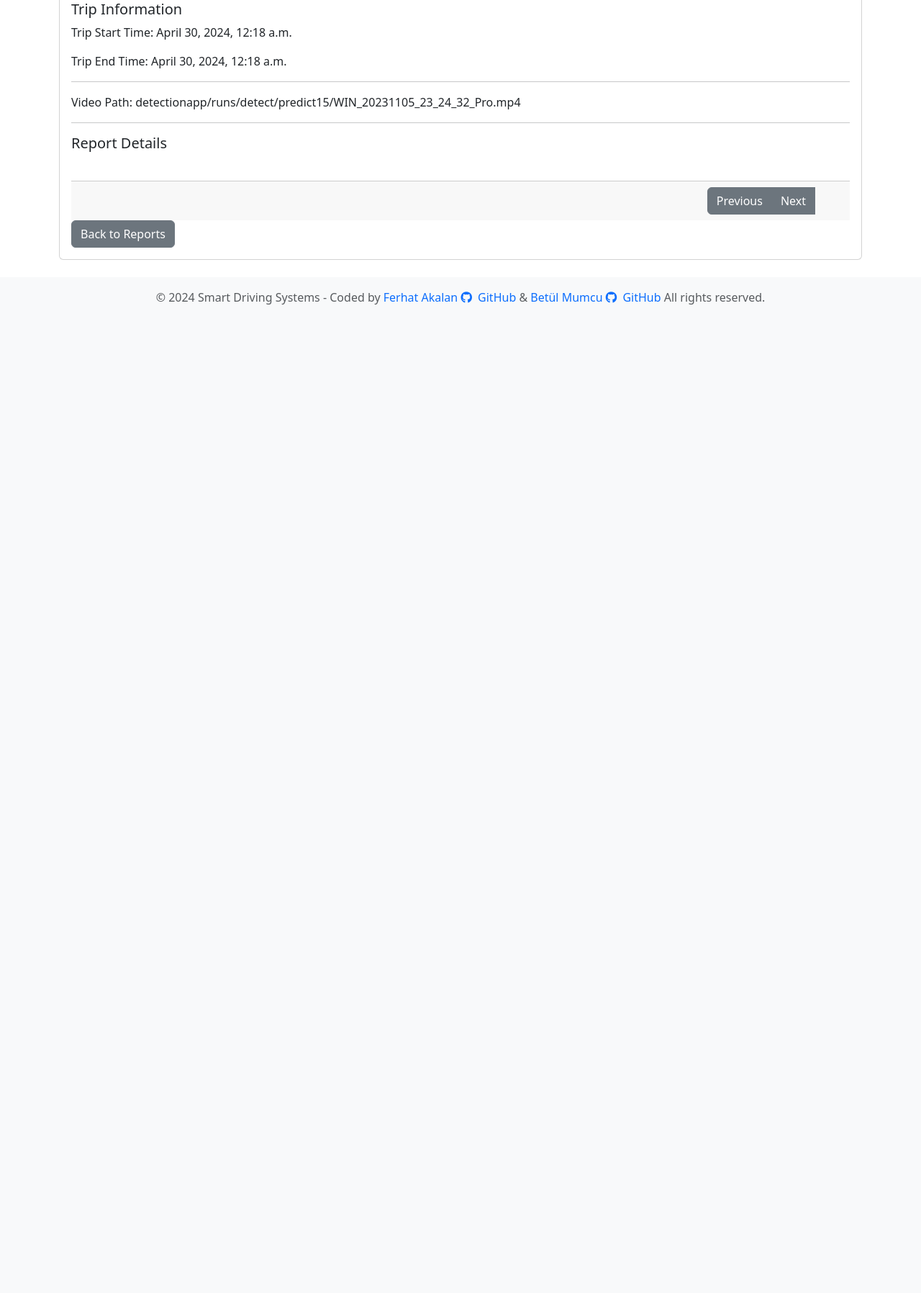
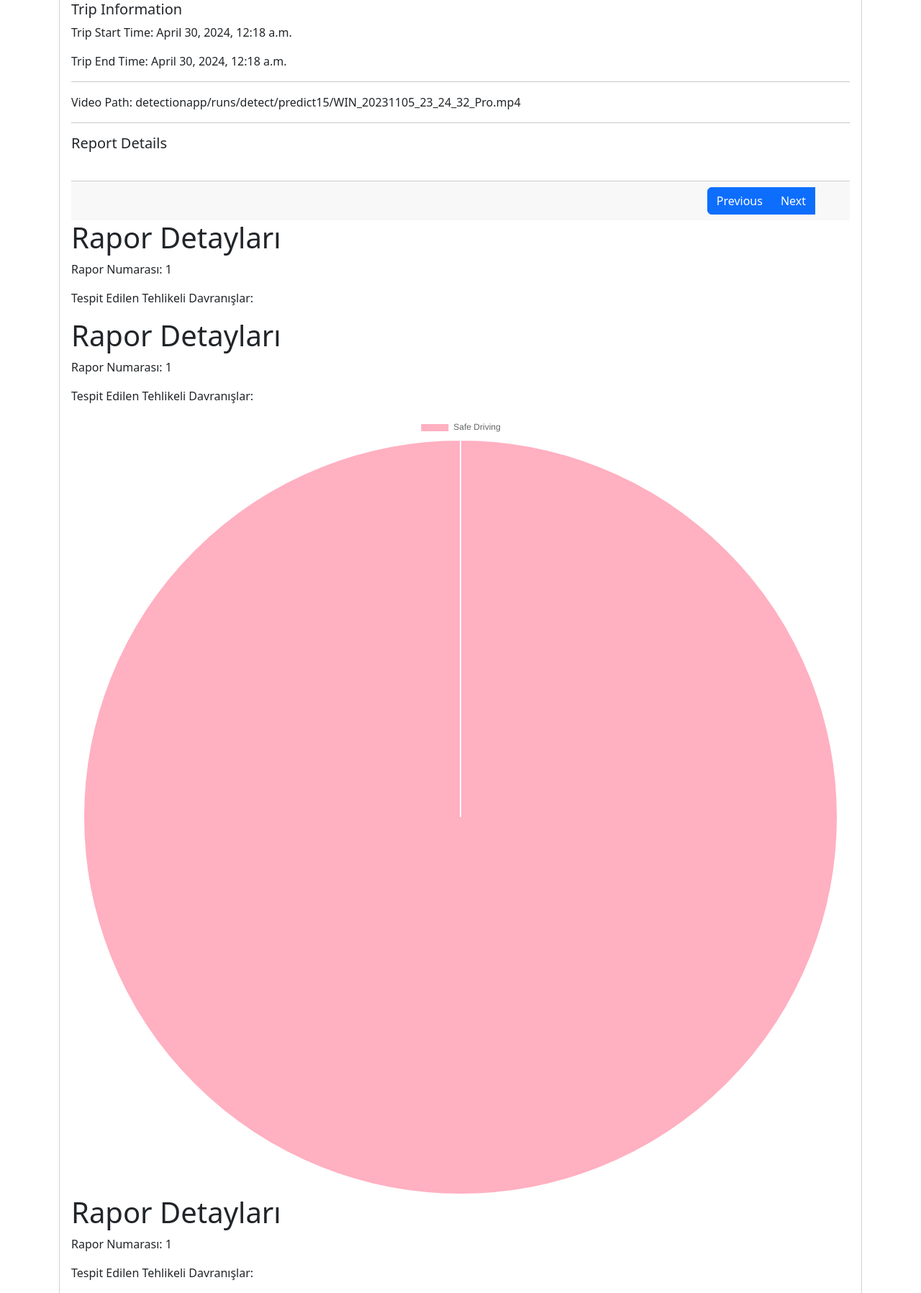
Before and after one commit to FerhatAkalan/SmartDrivingSystems, a Django app: page /report/report-details/1/ in a window 1280 px wide. Shown: the part 461-2257 px from the top of the page at 72% size. Before the commit the page ends 884 px from the top, so only its background shows below. Run offline with Django 4.2, Linux system fonts and the light colour scheme; data comes from the database, SQL or seed files in the repository; both versions use the stored data as it was after the commit; some libraries are stand-ins or nearby versions.

Commit message:
report-chart

```diff
--- a/report/templates/report-details.html
+++ b/report/templates/report-details.html
@@ -1,6 +1,9 @@
 {% extends 'layout.html' %}
 {% block content %}
+<script src="https://cdn.plot.ly/plotly-latest.min.js"></script>
+<script src="https://cdn.jsdelivr.net/npm/chart.js"></script>
 {% load static %}
+
 <div class="container">
     <h1 class="my-4">Report Details</h1>
     <div class="card mb-4">
@@ -66,12 +69,77 @@
                         </div>
                         <div class="d-flex align-items-center">
                             <div class="btn-group" role="group" aria-label="Page Navigation">
-                                <button id="prev-page" class="btn btn-secondary">Previous</button>
-                                <button id="next-page" class="btn btn-secondary">Next</button>
+                                <button id="prev-page" class="btn btn-primary">Previous</button>
+                                <button id="next-page" class="btn btn-primary">Next</button>
                                 <p id="page-info" class="mb-0 mx-3"></p>
                             </div>
                         </div>
                     </div>
+                    <h1>Rapor Detayları</h1>
+                    <p>Rapor Numarası: {{ report.id }}</p>
+                    <p>Tespit Edilen Tehlikeli Davranışlar:</p>
+                    <ul>
+                        {% for label_count in label_counts %}
+                        <li>{{ label_count.label }}: {{ label_count.count }}</li>
+                        {% endfor %}
+                   </ul>
+                   <h1>Rapor Detayları</h1>
+                    <p>Rapor Numarası: {{ report.id }}</p>
+                    <p>Tespit Edilen Tehlikeli Davranışlar:</p>
+                    <canvas id="labelChart" width="20" height="20"></canvas>
+                    <script src="https://cdn.jsdelivr.net/npm/chart.js"></script>
+                    <h1>Rapor Detayları</h1>
+<p>Rapor Numarası: {{ report.id }}</p>
+<p>Tespit Edilen Tehlikeli Davranışlar:</p>
+<canvas id="labelChart" width="400" height="400"></canvas>
+<script src="https://cdn.jsdelivr.net/npm/chart.js"></script>
+<script>
+    var ctx = document.getElementById('labelChart').getContext('2d');
+    var labels = [
+        {% for label_count in label_counts %}
+            "{{ label_count.label }}",
+        {% endfor %}
+    ];
+    var counts = [
+        {% for label_count in label_counts %}
+            {{ label_count.count }},
+        {% endfor %}
+    ];
+
+    // Toplam çerçeve sayısını al
+    var totalFrames = {{ report.total_frames }};
+
+    // Geri kalan kısmı hesapla ve 'safe driving' olarak işaretle
+    var safeDrivingCount = totalFrames;
+    for (var i = 0; i < counts.length; i++) {
+        safeDrivingCount -= counts[i];
+    }
+
+    // Hesaplanan değerleri listeye ekle
+    labels.push("Safe Driving");
+    counts.push(safeDrivingCount);
+
+    var labelChart = new Chart(ctx, {
+        type: 'pie',
+        data: {
+            labels: labels,
+            datasets: [{
+                label: 'Tespit Edilen Tehlikeli Davranışlar',
+                data: counts,
+                backgroundColor: [
+                    'rgba(255, 99, 132, 0.5)',
+                    'rgba(54, 162, 235, 0.5)',
+                    'rgba(255, 206, 86, 0.5)',
+                    'rgba(75, 192, 192, 0.5)',
+                    'rgba(153, 102, 255, 0.5)',
+                    'rgba(255, 159, 64, 0.5)',
+                    'rgba(0, 128, 0, 0.5)'  // Safe Driving için yeşil renk
+                ],
+            }]
+        },
+
+    });
+</script>
             <script>
                 // Sayfalama işlemi için gerekli değişkenler
                 var currentPage = 1;
@@ -108,9 +176,9 @@
                     }
                 });
             </script>
-            <div>
-                <a href="{% url 'driver_reports' %}" class="btn btn-secondary">Back to Reports</a>
-            </div>
+
+            <div><a href="{% url 'driver_reports' %}" class="btn btn-primary">Back to Reports</a></div>
+
         </div>
     </div>
 </div>
--- a/report/views.py
+++ b/report/views.py
@@ -3,6 +3,7 @@ from .forms import DriverForm
 from .models import Driver, ReportDetails
 from .models import Reports
 from django.core.paginator import Paginator, EmptyPage, PageNotAnInteger
+from django.db.models import Count
 
 
 from django.http import Http404
@@ -42,9 +43,12 @@ def report_details(request, report_id):
     # Veritabanından rapor detaylarını al
     report = get_object_or_404(Reports, pk=report_id)
     report_details = ReportDetails.objects.filter(report_id=report_id)
+    label_counts = ReportDetails.objects.filter(report=report).values('label').annotate(count=Count('label'))
 
     context = {
         'report':report,
-        'report_details': report_details
+        'report_details': report_details,
+        'label_counts': label_counts
+
     }
     return render(request, 'report-details.html', context)
```
Also changed, not shown: db.sqlite3.
